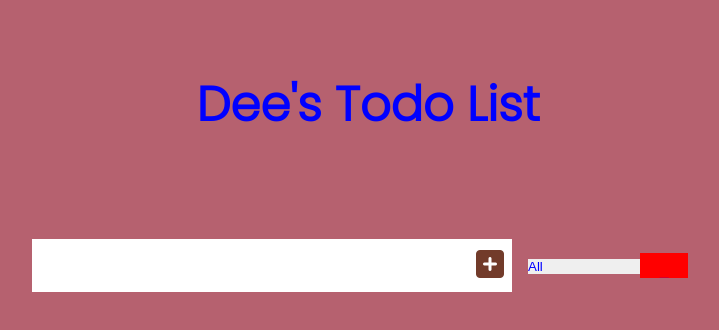
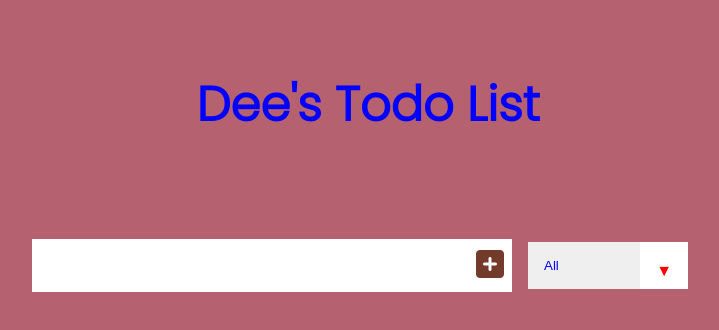
Before and after one commit to Dianawanjiru/To-do-list-app, a plain HTML site: page index.html in a window 1280 px wide. In both pictures the pointer is over the element 880 px from the left and 265 px from the top of the page. Shown: the whole page, without its empty margins (272-991 px from the left). Drawn offline with Linux system fonts and the light colour scheme.

Commit message:
css styling

```diff
--- a/style.css
+++ b/style.css
@@ -100,6 +100,7 @@ form button:hover{
     color:blue;
     width: 10rem;
     cursor: pointer;
+    padding: 1rem;
   }
   .select::after {
     content: "\25BC";
@@ -111,3 +112,8 @@ form button:hover{
     pointer-events: none;
 
   }
+  .select:hover::after {
+    background: white;
+    color: red;
+
+  }
```
